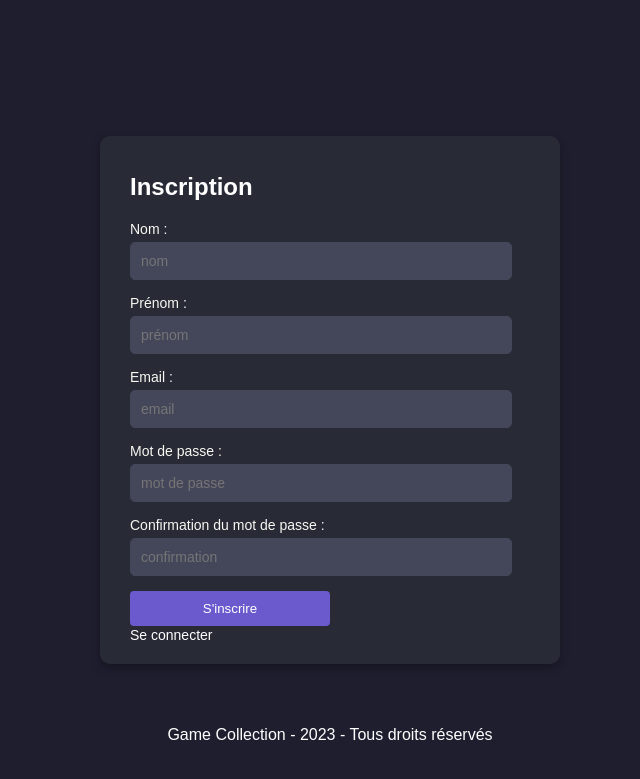
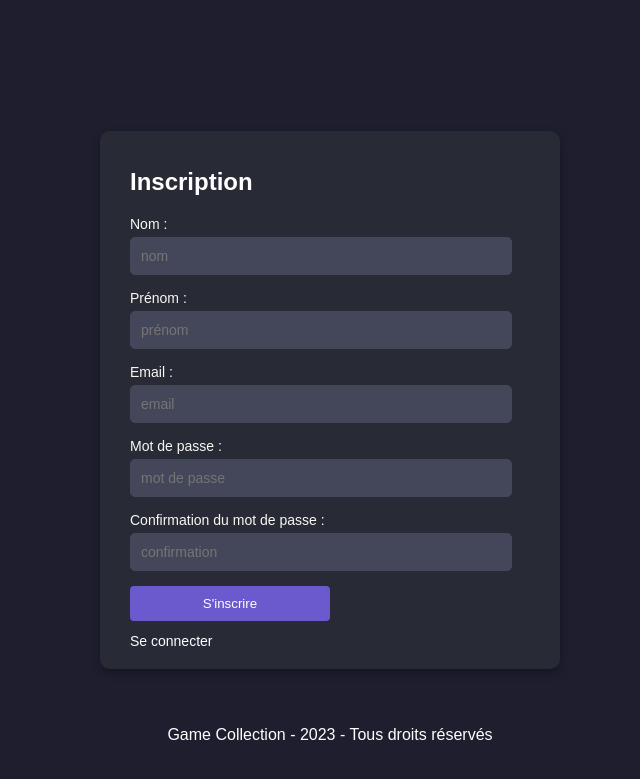
Before and after one commit to Yoshi-OOF/Game-Collection, a PHP site: page /Views/RegisterView.php in a window 1280 px wide. Shown: the top 779 px of the page, without its empty margins (310-950 px from the left). Run offline with PHP 8.4, Linux system fonts and the light colour scheme.

Commit message:
Checkpoint fix : Register

```diff
--- a/Css/Register.css
+++ b/Css/Register.css
@@ -73,6 +73,8 @@ form button:hover {
     color: #FFFFFF;
     text-decoration: none;
     font-size: 14px;
+    margin-top: 3%;
+    display: block;
 }
 
 .form-container a:hover {
```
